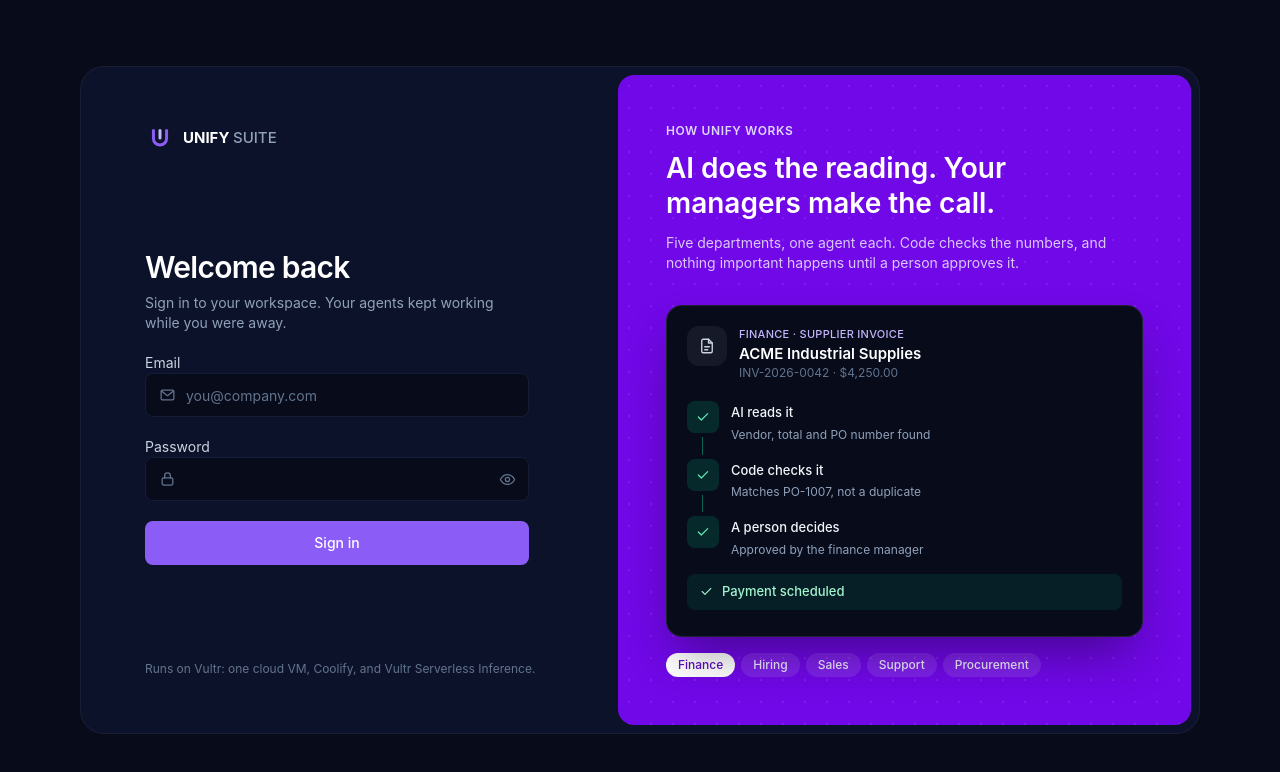
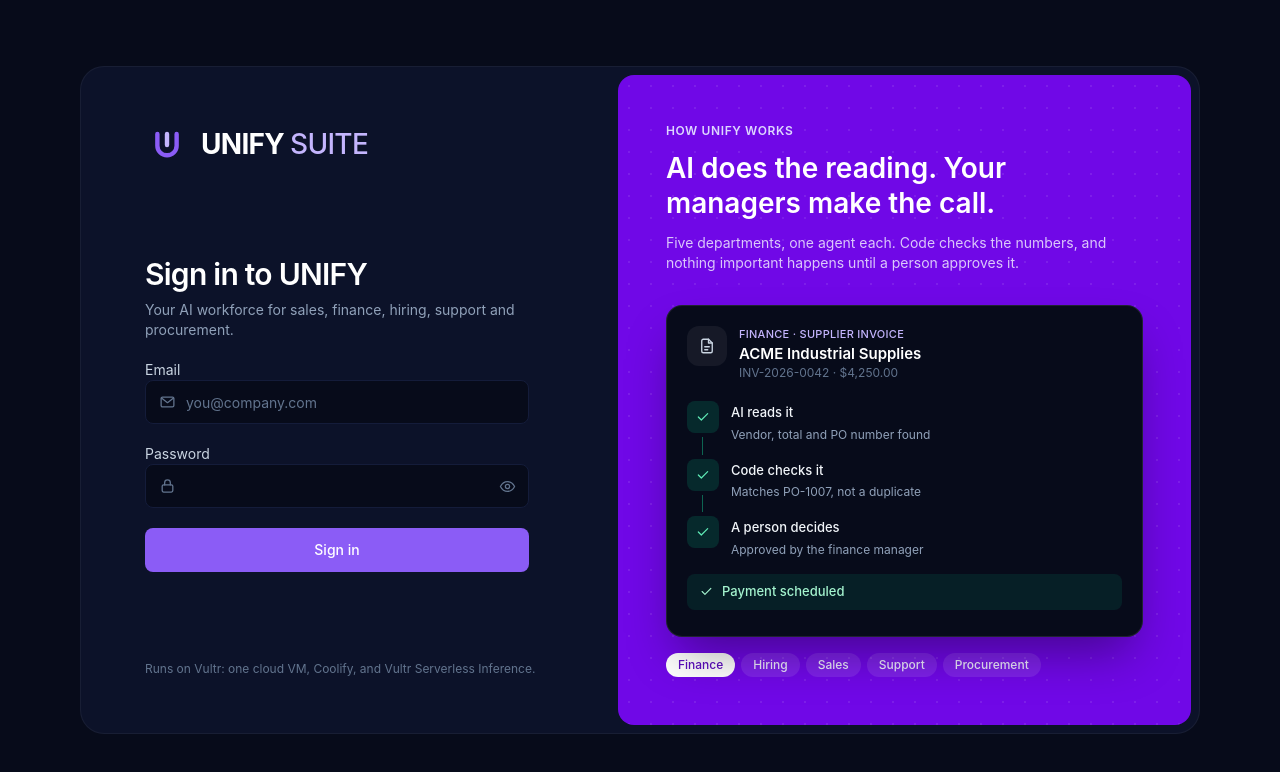
Before and after one commit to DrakesYT/unify-suite, a React (Vite) app in the folder frontend/: page /login in a window 1280 px wide. Shown: the top 772 px of the page. Built offline with nearby package versions, Linux system fonts and the light colour scheme.

Commit message:
Make the brand prominent on the sign-in page and add a tab icon
The sign-in heading now speaks to first-time visitors and says what the
product is. The UNIFY SUITE name and mark are larger, and the logo is the
browser tab icon.

```diff
--- a/frontend/index.html
+++ b/frontend/index.html
@@ -3,6 +3,8 @@
   <head>
     <meta charset="UTF-8" />
     <meta name="viewport" content="width=device-width, initial-scale=1.0" />
+    <link rel="icon" type="image/svg+xml" href="/favicon.svg" />
+    <meta name="theme-color" content="#070b1a" />
     <title>UNIFY SUITE</title>
   </head>
   <body>
--- a/frontend/src/pages/Login.tsx
+++ b/frontend/src/pages/Login.tsx
@@ -40,18 +40,18 @@ export function Login() {
       <div className="anim-rise-slow grid w-full max-w-[1120px] gap-2 rounded-3xl border border-white/5 bg-navy-900 p-2 lg:grid-cols-[minmax(0,1fr)_minmax(0,1.1fr)]">
         {/* Left: the form */}
         <section className="flex flex-col px-5 py-8 sm:px-10 lg:px-14 lg:py-12">
-          <div className="anim-rise flex items-center gap-2" style={at(80)}>
-            <LogoMark size={30} />
-            <span className="text-[15px] font-bold text-white">
-              UNIFY <span className="font-medium text-slate-400">SUITE</span>
+          <div className="anim-rise flex items-center gap-3" style={at(80)}>
+            <LogoMark size={44} />
+            <span className="text-2xl font-bold tracking-tight text-white sm:text-[28px]">
+              UNIFY <span className="font-medium text-accent-soft">SUITE</span>
             </span>
           </div>
 
           <form onSubmit={submit} className="my-auto w-full max-w-sm space-y-5 py-10 lg:py-14">
             <div className="anim-rise" style={at(120)}>
-              <h1 className="text-3xl font-semibold tracking-tight text-white">Welcome back</h1>
+              <h1 className="text-3xl font-semibold tracking-tight text-white">Sign in to UNIFY</h1>
               <p className="mt-2 text-sm text-slate-400">
-                Sign in to your workspace. Your agents kept working while you were away.
+                Your AI workforce for sales, finance, hiring, support and procurement.
               </p>
             </div>
 
```
Also changed, not shown: frontend/public/favicon.svg (added).
